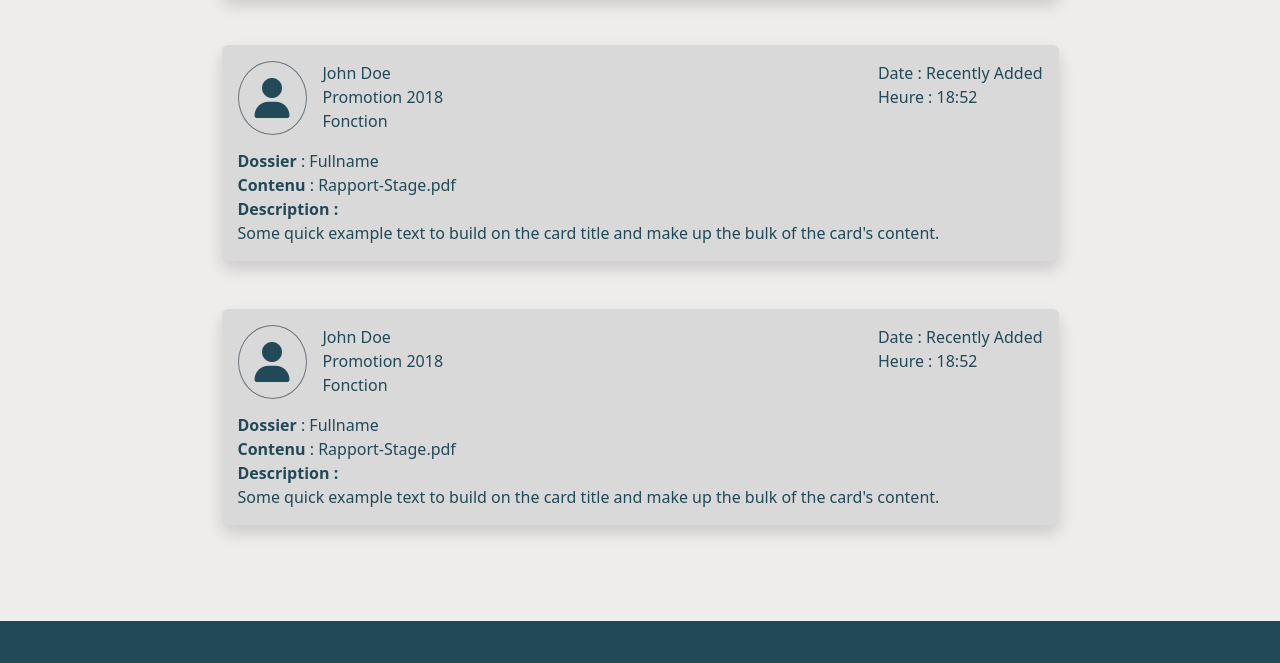
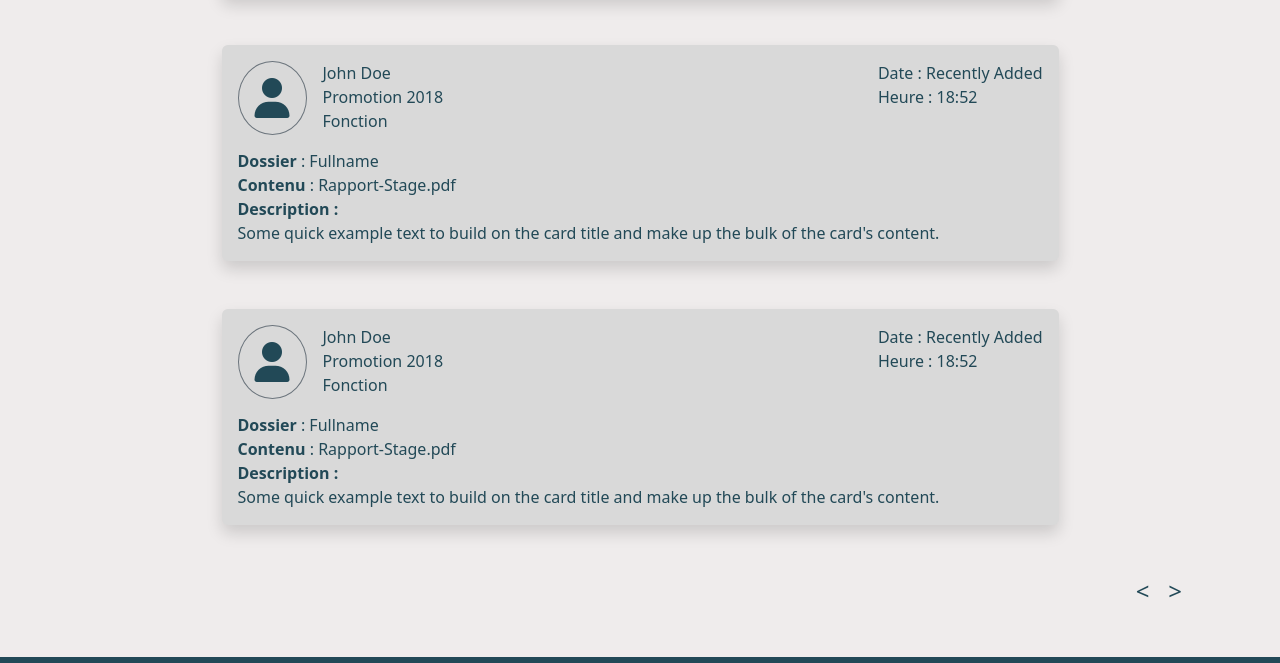
Before and after one commit to jovyzabel/systeme-de-gestion-rm, a plain HTML site: page pages/home.html in a window 1280 px wide. Shown: the part 1035-1698 px from the top of the page. Drawn offline with nearby package versions, Linux system fonts and the light colour scheme.

Commit message:
page change

```diff
--- a/pages/home.html
+++ b/pages/home.html
@@ -175,6 +175,9 @@
                  </div>
                  </div>
             </div>
+            <div class="text-end ">
+                <a href="#" class="me-3 fs-4 text-decoration-none text-color">&lt; &nbsp; &gt;</a>
+            </div>
         </div>
     </main>
     <footer class="our-background d-flex justify-content-center p-5">
```
